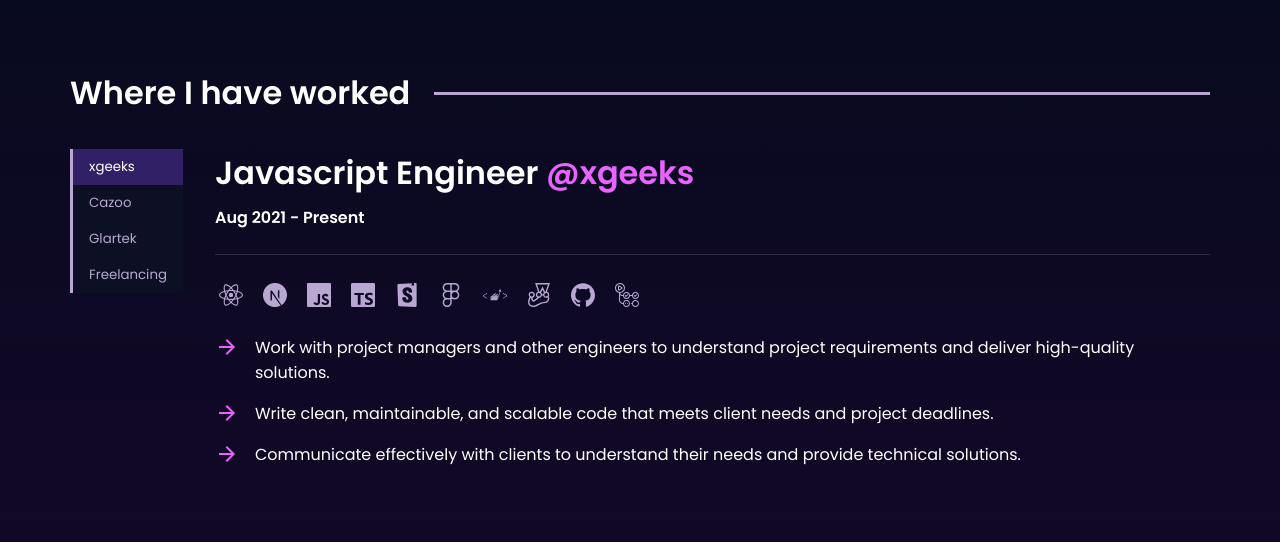
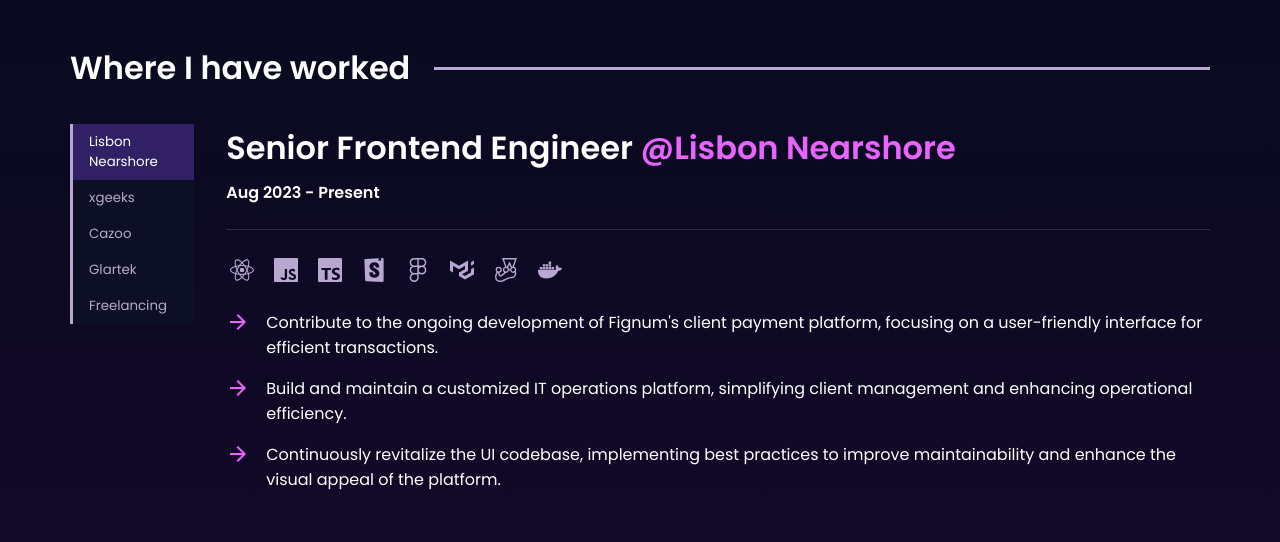
Before and after one commit to juniorboos/juniorboos.github.io, a React (Vite) app: page / in a window 1280 px wide. Shown: the part 1860-2402 px from the top of the page. Built offline with nearby package versions, Linux system fonts and the light colour scheme; no server answers.

Commit message:
update professional section

```diff
--- a/src/components/sections/professional/professional.styles.ts
+++ b/src/components/sections/professional/professional.styles.ts
@@ -46,8 +46,7 @@
   border: "none",
   width: "100%",
 
-  display: "flex",
-  alignItems: "center",
+  textAlign: "left",
   padding: "$2 $4",
   cursor: "pointer",
 
--- a/src/content/professional.ts
+++ b/src/content/professional.ts
@@ -1,5 +1,6 @@
 import {
   css3,
+  docker,
   // cypress,
   figma,
   firebase,
@@ -24,10 +25,31 @@
   title: "Where I have worked",
   companies: [
     {
+      name: "Lisbon Nearshore",
+      url: "https://lisbonnearshore.com/",
+      role: "Senior Frontend Engineer",
+      period: "Aug 2023 - Present",
+      technologies: [
+        react,
+        javascript,
+        typescript,
+        storybook,
+        figma,
+        materialui,
+        jest,
+        docker,
+      ],
+      responsabilities: [
+        "Contribute to the ongoing development of Fignum's client payment platform, focusing on a user-friendly interface for efficient transactions.",
+        "Build and maintain a customized IT operations platform, simplifying client management and enhancing operational efficiency.",
+        "Continuously revitalize the UI codebase, implementing best practices to improve maintainability and enhance the visual appeal of the platform.",
+      ],
+    },
+    {
       name: "xgeeks",
       url: "https://xgeeks.io",
-      role: "Javascript Engineer",
-      period: "Aug 2021 - Present",
+      role: "Senior Javascript Engineer",
+      period: "Aug 2021 - Aug 2023",
       technologies: [
         react,
         nextjs,
--- a/src/content/technologies.ts
+++ b/src/content/technologies.ts
@@ -21,6 +21,7 @@
 import { SiSimpleicons } from "@react-icons/all-files/si/SiSimpleicons";
 import { SiTailwindcss } from "@react-icons/all-files/si/SiTailwindcss";
 import { SiCss3 } from "@react-icons/all-files/si/SiCss3";
+import { FaDocker } from "@react-icons/all-files/fa/FaDocker";
 
 const icons = {
   Icon: SiSimpleicons,
@@ -184,6 +185,12 @@
   url: "https://tailwindcss.com/",
 };
 
+const docker = {
+  Icon: FaDocker,
+  name: "Docker",
+  url: "https://www.docker.com/",
+};
+
 export {
   python,
   tensorflow,
@@ -212,4 +219,5 @@
   icons,
   stitches,
   tailwind,
+  docker,
 };
```
